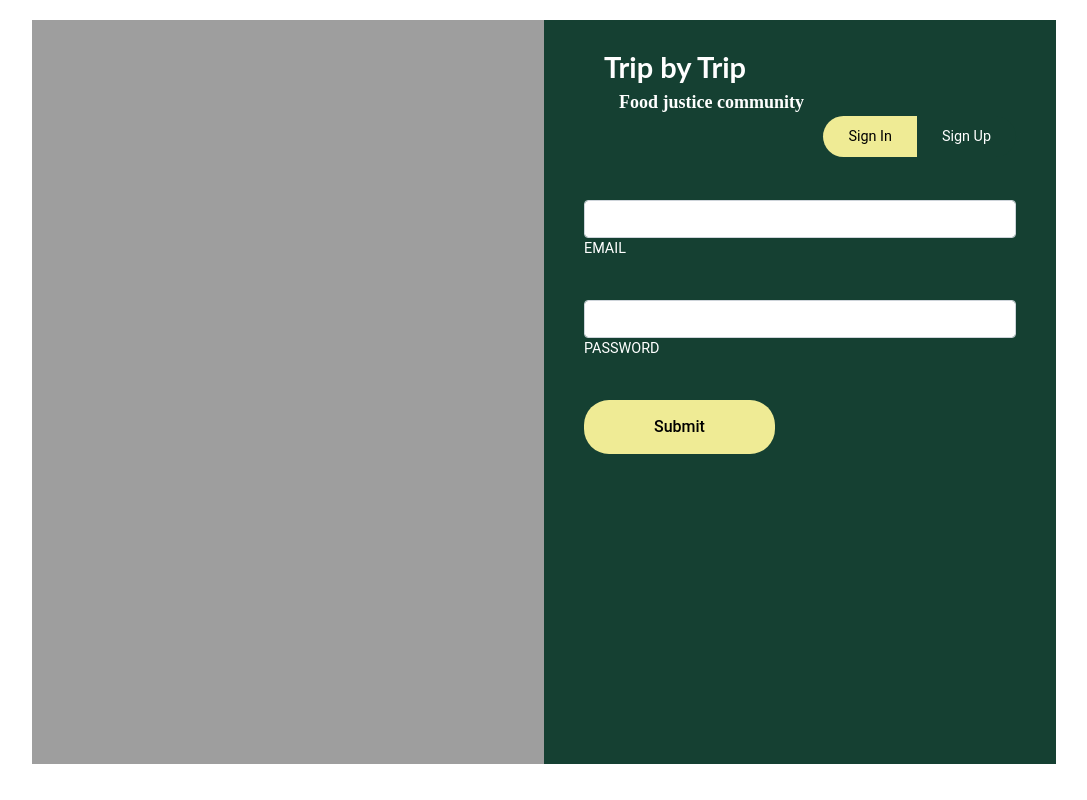
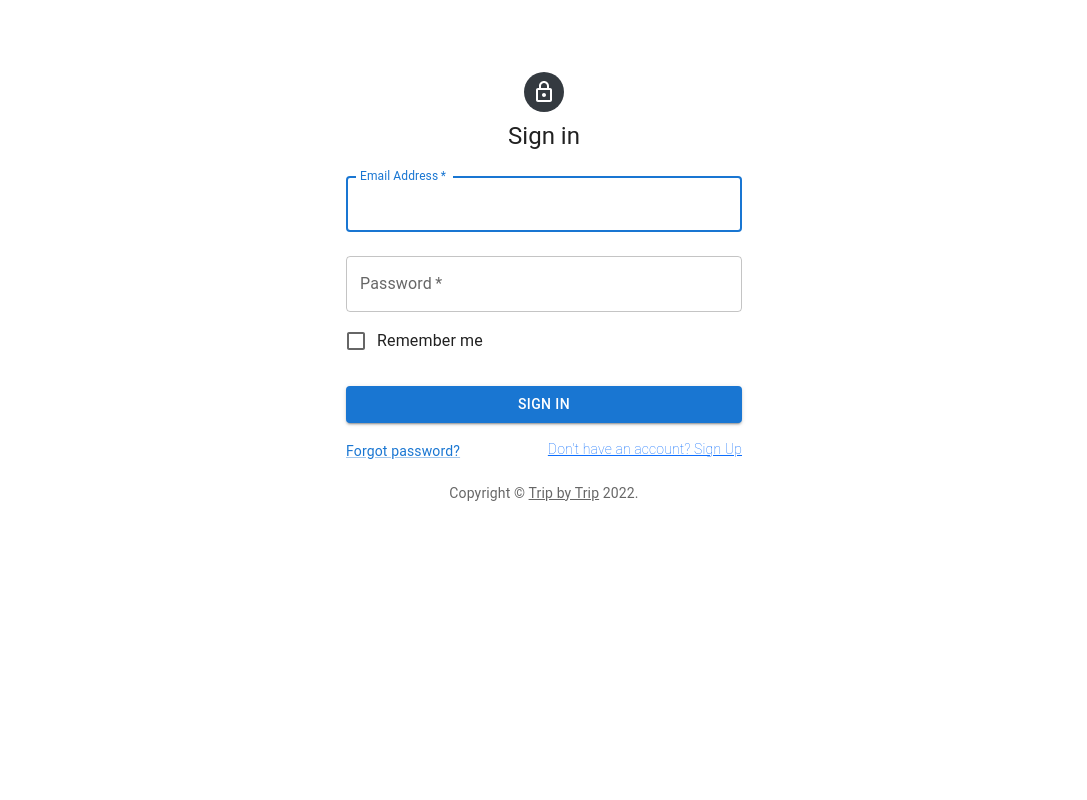
Before and after one commit to marcwayn8/Social-Media-Frontend, a React (Create React App) app in the folder social_media/: page /login in a window 1280 px wide. Shown: the whole page, without its empty margins (96-1183 px from the left). Built offline with nearby package versions, Linux system fonts and the light colour scheme; no server answers.

Commit message:
reworkedSignupAndLoginPage

```diff
--- a/social_media/src/pages/login/Login.jsx
+++ b/social_media/src/pages/login/Login.jsx
@@ -1,3 +1,16 @@
+import LockOutlinedIcon from '@mui/icons-material/LockOutlined';
+import Avatar from '@mui/material/Avatar';
+import Box from '@mui/material/Box';
+import Button from '@mui/material/Button';
+import Checkbox from '@mui/material/Checkbox';
+import Container from '@mui/material/Container';
+import CssBaseline from '@mui/material/CssBaseline';
+import FormControlLabel from '@mui/material/FormControlLabel';
+import Grid from '@mui/material/Grid';
+import Link from '@mui/material/Link';
+import { createTheme, ThemeProvider } from '@mui/material/styles';
+import TextField from '@mui/material/TextField';
+import Typography from '@mui/material/Typography';
 import { useContext, useState } from "react";
 import { NavLink, useNavigate } from "react-router-dom";
 import AppContext from "../../context/appContext";
@@ -42,61 +55,90 @@
     setPassword("");
   };
 
+  function Copyright(props) {
+    return (
+      <Typography variant="body2" color="text.secondary" align="center" {...props}>
+        {'Copyright © '}
+        <Link color="inherit" href="https://mui.com/">
+          Trip by Trip
+        </Link>{' '}
+        {new Date().getFullYear()}
+        {'.'}
+      </Typography>
+    );
+  }
+
+  const theme = createTheme();
   return (
-    <div className="page">
-      <div className="left-side"></div>
-      <div className="right-side">
-        <span className="logo">Trip by Trip</span>
-        <div>
-          <span className="tagline">Food justice community</span>
-        </div>
-        <div className="pageSwitcherL">
-          <NavLink
-            to="/login"
-            activeClassName="pageSwitcherItem-activeL"
-            className="pageSwitcherItemL"
+    <ThemeProvider theme={theme}>
+    <Container component="main" maxWidth="xs">
+      <CssBaseline />
+      <Box
+        sx={{
+          marginTop: 8,
+          display: 'flex',
+          flexDirection: 'column',
+          alignItems: 'center',
+        }}
+      >
+        <Avatar sx={{ m: 1, bgcolor: 'secondary.main' }} className="avatarPic">
+          <LockOutlinedIcon />
+        </Avatar>
+        <Typography component="h1" variant="h5">
+          Sign in
+        </Typography>
+        <Box component="form" onSubmit={handleLogin} noValidate sx={{ mt: 1 }}>
+          <TextField
+            margin="normal"
+            required
+            fullWidth
+            id="email"
+            label="Email Address"
+            name="email"
+            autoComplete="email"
+            autoFocus
+            onChange={(e) => setEmail(e.target.value)}
+          />
+          <TextField
+            margin="normal"
+            required
+            fullWidth
+            name="password"
+            label="Password"
+            type="password"
+            id="password"
+            autoComplete="current-password"
+            onChange={(e) => setPassword(e.target.value)}
+          />
+          <FormControlLabel
+            control={<Checkbox value="remember" color="primary" />}
+            label="Remember me"
+          />
+          <Button
+            type="submit"
+            fullWidth
+            variant="contained"
+            sx={{ mt: 3, mb: 2 }}
+            onClick={handleLogin}
           >
             Sign In
-          </NavLink>
-          <NavLink
-            exact
-            to="/signup"
-            activeClassName="pageSwitcherItem-activeL"
-            className="pageSwitcherItemL"
-          >
-            Sign Up
-          </NavLink>
-        </div>
-        <div className="form-outline">
-          <input
-            type="email"
-            id="form3Example1w"
-            className="form-control"
-            onChange={(e) => setEmail(e.target.value)}
-          />
-          <label className="formLabel" htmlFor="form3Example1w ">
-            Email
-          </label>
-        </div>
-
-        <div className="form-outline">
-          <input
-            type="password"
-            id="form3Example1w"
-            className="form-control"
-            onChange={(e) => setPassword(e.target.value)}
-          />
-          <label className="formLabel" htmlFor="form3Example1w">
-            Password
-          </label>
-        </div>
-
-        <div className="form-outline">
-          <button type="submit" className="button" onClick={handleLogin}>
-            Submit
-          </button>
-        </div>
-      </div>
-    </div>
-  );
+          </Button>
+          <Grid container>
+            <Grid item xs>
+              <Link href="#" variant="body2">
+                Forgot password?
+              </Link>
+            </Grid>
+            <Grid item className="toSignUp">
+              <NavLink to="/signup">
+              {"Don't have an account? Sign Up"}
+              </NavLink>
+            </Grid>
+          </Grid>
+        </Box>
+      </Box>
+      <Copyright sx={{ mt: 8, mb: 4 }} className="copyright"/>
+    </Container>
+  </ThemeProvider>
+  )
 }
--- a/social_media/src/pages/login/login.css
+++ b/social_media/src/pages/login/login.css
@@ -1,63 +1,37 @@
-/* * {
-  margin: 0;
-  padding: 0;
-  width: 100%;
-
-} */
-
-
-/*
-.entire-section {
-    /* background-color: #8fc4b7 !important;
+.avatarPic {
+  background-color: #343a40 !important;
 }
 
-.login-text {
-    margin-bottom: 15px !important;
+.copyright {
+  margin-top: 20px !important;
 }
 
-.form-label {
-    display: flex;
-    justify-content: center;
+.toSignUp {
+  font-size: 14px;
+  font-weight: 200;
 }
 
-.background-image {
-    border-top-left-radius: .3rem;
-    border-top-right-radius: .3rem;
-}
-
-
-@media (min-width: 1025px) {
-  .h-custom {
-    height: 100vh !important;
-  }
-}
-*/
-
-.page{
+.page {
   height: 100vh;
   display: flex;
   background-color: white;
-    /* background-image: url("https://cdn.dribbble.com/users/2077326/screenshots/17190538/media/c08e9a1950ef390f254e133a76ca6c0e.jpg?compress=1&resize=320x240&vertical=top"); */
   overflow: hidden;
   justify-content: center;
 }
 
-.left-side{
-  content:url(  https://cdn.dribbble.com/users/844597/screenshots/16405713/media/0f01a30cde6d70c2d537f4df19519a24.png?compress=1&resize=1200x900&vertical=top
-  );
+.left-side {
+  content: url(https://cdn.dribbble.com/users/844597/screenshots/16405713/media/0f01a30cde6d70c2d537f4df19519a24.png?compress=1&resize=1200x900&vertical=top);
   width: 40%;
   height: 93%;
   margin-bottom: 20px;
   margin-top: 20px;
 }
 
-.right-side{
+.right-side {
   width: 40%;
   height: 93%;
-  /* background-color: #ffe77b; */
   background-color: #154032;
   padding: 25px 40px;
-  /* overflow: auto; */
   margin-bottom: 20px;
   margin-top: 20px;
 }
@@ -71,7 +45,7 @@
   font-family: "Macondo", cursive;
 }
 
-.tagline{
+.tagline {
   font-size: 18px;
   margin-left: 35px;
   font-weight: bold;
@@ -87,7 +61,7 @@
 }
 
 .pageSwitcherItemL {
-  background-color: #EFEB95;
+  background-color: #efeb95;
   color: black;
   padding: 10px 25px;
   cursor: pointer;
@@ -98,20 +72,15 @@
   text-decoration: none;
 }
 
-/* .pageSwitcherItem-active {
-  background-color: #157347;
-  color: white;
-} */
-
 .pageSwitcherItemL:first-child {
   border-top-left-radius: 25px;
   border-bottom-left-radius: 25px;
 }
 
 .pageSwitcherItemL:hover {
-  color:black;
-  text-decoration:none;
-  cursor:pointer;
+  color: black;
+  text-decoration: none;
+  cursor: pointer;
 }
 .pageSwitcherItemL:last-child {
   border-top-right-radius: 25px;
@@ -120,19 +89,19 @@
   color: white;
 }
 
-.form-outline{
+.form-outline {
   margin-bottom: 40px;
 }
 
-.formLabel{
+.formLabel {
   display: block;
   text-transform: uppercase;
   font-size: 0.9em;
   color: white;
 }
 
-.button{
-    background-color: #EFEB95;
+.button {
+  background-color: #efeb95;
   color: bl;
   border: none;
   outline: none;
@@ -149,7 +118,7 @@
 }
 
 .pageSwitcherItemS {
-  background-color: #EFEB95;
+  background-color: #efeb95;
   color: black;
   padding: 10px 25px;
   cursor: pointer;
@@ -160,11 +129,6 @@
   text-decoration: none;
 }
 
-/* .pageSwitcherItem-active {
-  background-color: #157347;
-  color: white;
-} */
-
 .pageSwitcherItemS:first-child {
   border-top-left-radius: 25px;
   border-bottom-left-radius: 25px;
@@ -173,15 +137,15 @@
 }
 
 .pageSwitcherItemS:last-child:hover {
-  color:black;
-  text-decoration:none;
-  cursor:pointer;
+  color: black;
+  text-decoration: none;
+  cursor: pointer;
 }
 
 .pageSwitcherItemS:first-child:hover {
-  color:white;
-  text-decoration:none;
-  cursor:pointer;
+  color: white;
+  text-decoration: none;
+  cursor: pointer;
 }
 
 .pageSwitcherItemS:last-child {
--- a/social_media/src/pages/signup/Signup.jsx
+++ b/social_media/src/pages/signup/Signup.jsx
@@ -1,7 +1,18 @@
+import LockOutlinedIcon from "@mui/icons-material/LockOutlined";
+import Avatar from "@mui/material/Avatar";
+import Box from "@mui/material/Box";
+import Button from "@mui/material/Button";
+import Container from "@mui/material/Container";
+import CssBaseline from "@mui/material/CssBaseline";
+import Grid from "@mui/material/Grid";
+import Link from "@mui/material/Link";
+import { createTheme, ThemeProvider } from "@mui/material/styles";
+import TextField from "@mui/material/TextField";
+import Typography from "@mui/material/Typography";
 import { useState } from "react";
 import { NavLink, useNavigate } from "react-router-dom";
-// import "./signup.css";
 import "../login/login.css";
+import "./signup.css";
 
 export default function Signup() {
   const navigate = useNavigate();
@@ -30,74 +41,110 @@
     navigate("/login", { replace: true });
   };
 
+  function Copyright(props) {
+    return (
+      <Typography
+        variant="body2"
+        color="text.secondary"
+        align="center"
+        {...props}
+      >
+        {"Copyright © "}
+        <Link color="inherit" href="https://mui.com/">
+          Trip by Trip
+        </Link>{" "}
+        {new Date().getFullYear()}
+        {"."}
+      </Typography>
+    );
+  }
+
+  const theme = createTheme();
+
   return (
-    <div className="page">
-      <div className="left-side">
-      </div>
-      <div className="right-side">
-        <span className="logo">Grateful Gardens</span>
-        <div>
-          <span className="tagline">Food justice community</span>
-        </div>
-        <div className="pageSwitcherS">
-          <NavLink
-            to="/login"
-            activeClassName="pageSwitcherItem-activeS"
-            className="pageSwitcherItemS"
+    <ThemeProvider theme={theme}>
+      <Container component="main" maxWidth="xs">
+        <CssBaseline />
+        <Box
+          sx={{
+            marginTop: 8,
+            display: "flex",
+            flexDirection: "column",
+            alignItems: "center",
+          }}
+        >
+          <Avatar
+            sx={{ m: 1, bgcolor: "secondary.main" }}
+            className="avatarPic"
           >
-            Sign In
-          </NavLink>
-          <NavLink
-            exact
-            to="/signup"
-            activeClassName="pageSwitcherItem-activeS"
-            className="pageSwitcherItemS"
+            <LockOutlinedIcon />
+          </Avatar>
+          <Typography component="h1" variant="h5">
+            Sign up
+          </Typography>
+          <Box
+            component="form"
+            noValidate
+            onSubmit={handleSignup}
+            sx={{ mt: 3 }}
           >
-            Sign Up
-          </NavLink>
-        </div>
-        <div className="form-outline">
-          <input
-            type="email"
-            id="form3Example1w"
-            className="form-control"
-            onChange={(e) => setEmail(e.target.value)}
-          />
-          <label className="formLabel" htmlFor="form3Example1w ">
-            Email
-          </label>
-        </div>
+            <Grid container spacing={2}>
+              <Grid item xs={12} onChange={(e) => setUsername(e.target.value)}>
+                <TextField
+                  autoComplete="given-name"
+                  name="firstName"
+                  required
+                  fullWidth
+                  id="firstName"
+                  label="User Name"
+                  autoFocus
+                />
+              </Grid>
+              <Grid item xs={12} onChange={(e) => setEmail(e.target.value)}>
+                <TextField
+                  required
+                  fullWidth
+                  id="email"
+                  label="Email Address"
+                  name="email"
+                  autoComplete="email"
+                />
+              </Grid>
+              <Grid item xs={12} onChange={(e) => setPassword(e.target.value)}>
+                <TextField
+                  required
+                  fullWidth
+                  name="password"
+                  label="Password"
+                  type="password"
+                  id="password"
+                  autoComplete="new-password"
+                />
+              </Grid>
+            </Grid>
+            <NavLink to="/login">
+              <Button
+                type="submit"
+                fullWidth
+                variant="contained"
+                sx={{ mt: 3, mb: 2 }}
+                onClick={handleSignup}
+              >
+                Sign Up
+              </Button>
+            </NavLink>
 
-        <div className="form-outline">
-          <input
-            type="password"
-            id="form3Example1w"
-            className="form-control"
-            onChange={(e) => setPassword(e.target.value)}
-          />
-          <label className="formLabel" htmlFor="form3Example1w">
-            Password
-          </label>
-        </div>
-
-        <div className="form-outline">
-          <input
-            type="text"
-            id="form3Example1w"
-            className="form-control"
-            onChange={(e) => setUsername(e.target.value)}
-          />
-          <label className="formLabel" htmlFor="form3Example1w">
-            Username
-          </label>
-        </div>
-
-        <div className="form-outline">
-          <button type="submit" className="button" onClick={handleSignup}>
-            Submit
-          </button>
-        </div>
-      </div>
-    </div>
+            <Grid container className="signIn">
+              <Grid item>
+                <NavLink to="/login" variant="body2">
+                  Already have an account? Sign in
+                </NavLink>
+              </Grid>
+            </Grid>
+          </Box>
+        </Box>
+        <Copyright sx={{ mt: 8, mb: 4 }} />
+      </Container>
+    </ThemeProvider>
   );
 }
--- a/social_media/src/pages/signup/signup.css
+++ b/social_media/src/pages/signup/signup.css
@@ -3,3 +3,9 @@
     width: 90px !important;
     margin-left: 50px;
 }
+
+.signIn {
+    display: flex;
+    justify-content: center;
+    margin-bottom: -30px;
+}
```
Lines whose indentation alone changed are shown as unchanged.
